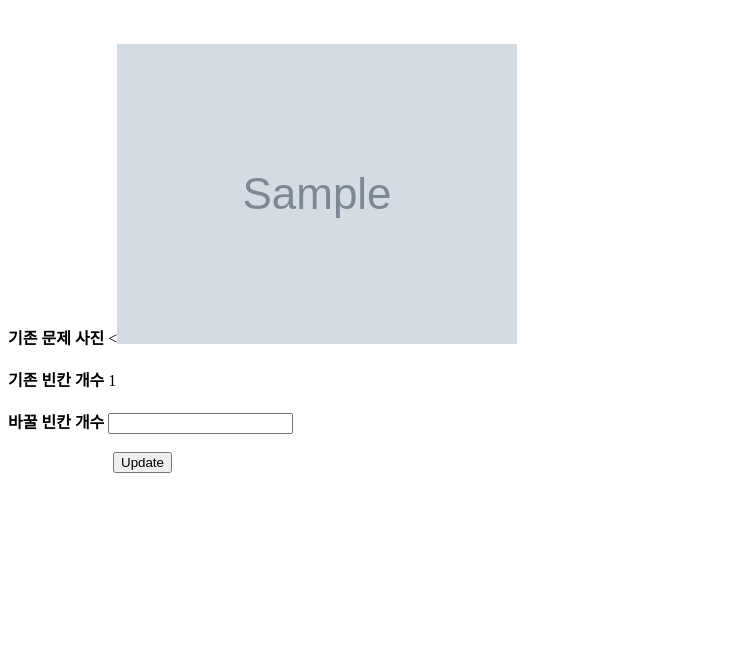
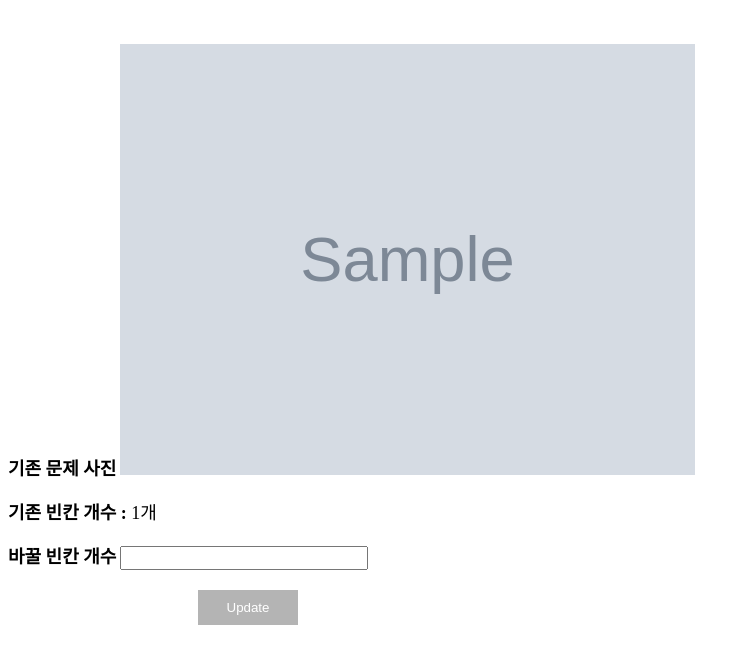
Before and after one commit to English-Vending-Machine/EVM, a Django app: page /generator/OneBlankNum/1/ in a window 1280 px wide. Shown: the top 664 px of the page, without its empty margins (0-749 px from the left). Run offline with Django 3.2, Linux system fonts and the light colour scheme; tables that the repository leaves empty hold one stand-in row (values such as "Sample post"); grey boxes marked "Sample" are stand-in pictures; parts of the project's set-up code (start-up, migrations or seed data) failed here and were passed over.

Commit message:
popup UI update by SOL

```diff
--- a/generator/templates/generator/OneBlankNum.html
+++ b/generator/templates/generator/OneBlankNum.html
@@ -3,19 +3,32 @@
 <head>
     <meta charset="UTF-8">
     <title>문제</title>
+    <style>
+        .blue_btn{
+            background-color: #B4B4B4;
+            color: #ffffff;
+            width: 100px;
+            height: 35px;
+            border: none;
+            margin-top:2px;
+            cursor: pointer;
+
+        }
+    </style>
     <form method="POST" action="{% url 'generator:ChangeBlankNum' candidates.problem_id %}" enctype="multipart/form-data">
         {% csrf_token %}
         <br><br>
-        <b>기존 문제 사진</b>
-        <<img src="{{ candidates.problem_image.url}}" alt = "ProblemImage" width="400">
+        <b><font size="4em" face="나눔고딕">기존 문제 사진</font></b>
+        <img src="{{ candidates.problem_image.url}}" alt = "ProblemImage" width="575">
         <br><br>
-        <b>기존 빈칸 개수</b>
-        <span>{{ candidates.blank_num }}</span>
+        <b><font size="4em" face="나눔고딕">기존 빈칸 개수 : </b>
+        <span>{{ candidates.blank_num }}개</span></font>
         <br><br>
-        <b>바꿀 빈칸 개수</b>
-        <input type="text" class="input_st" name="blank_num">
+        <b><font size="4em" face="나눔고딕">바꿀 빈칸 개수</font></b>
+        <input type="text" class="input_st" name="blank_num" style="
+        width:240px; font-size:1em">
         <br><br>
-        <input type="submit" value="Update" class="blue_btn" style="margin-left: 105px">
+        <input type="submit" value="Update" class="blue_btn" style="margin-left:190px ">
     </form>
 </head>
 <body>
--- a/generator/templates/generator/show_UserProblemList.html
+++ b/generator/templates/generator/show_UserProblemList.html
@@ -13,7 +13,7 @@
             var popUrl="http://127.0.0.1:8000/generator/OneProblem/";
             popUrl += num;
             popUrl += "/"
-            var popOption="width=1200,height=600,resizable=yes,scrollbars=yes";
+            var popOption="width=600,height=800,resizable=yes,scrollbars=yes";
             var p = window.open(popUrl,"popup1",popOption);
             p.focus();
         }
```
Also changed, not shown: generator/templates/generator/ChangeBlankNum.html (+6 -1 lines), generator/templates/generator/OneProblem.html (+12 -7 lines).
